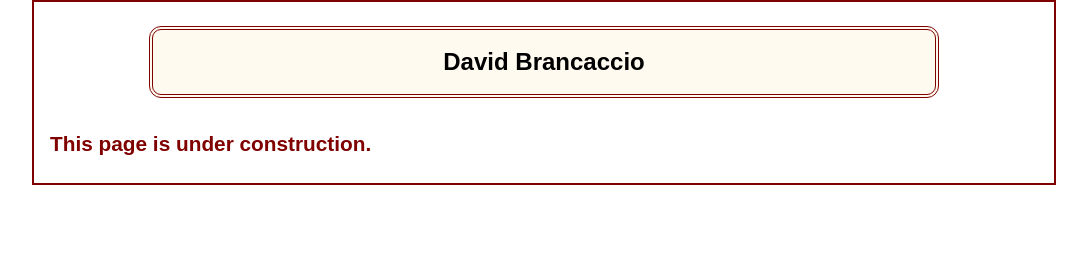
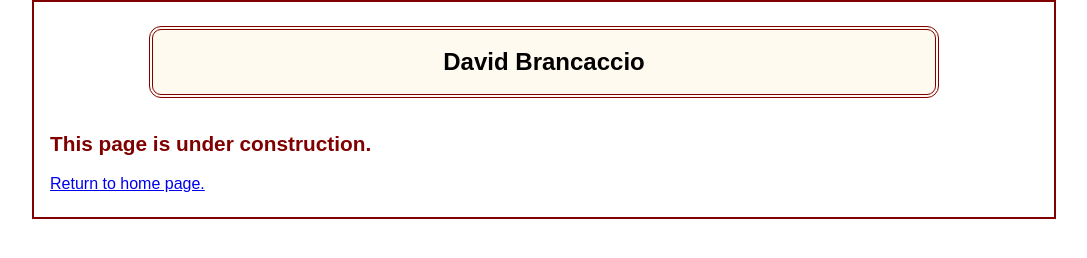
Before and after one commit to atc29/A07, a website: page speakers/brancaccio.html in a window 1280 px wide. Shown: the whole page, without its empty margins (96-1183 px from the left). Drawn offline with Linux system fonts and the light colour scheme.

Commit message:
Update brancaccio.html

```diff
--- a/speakers/brancaccio.html
+++ b/speakers/brancaccio.html
@@ -12,6 +12,7 @@
 	<main>
 		<h1>David Brancaccio</h1>
 		<h2>This page is under construction.</h2>
+		<p><a href="../c3_index.html">Return to home page.</a></p>
 	</main>
 </body>
 
```
